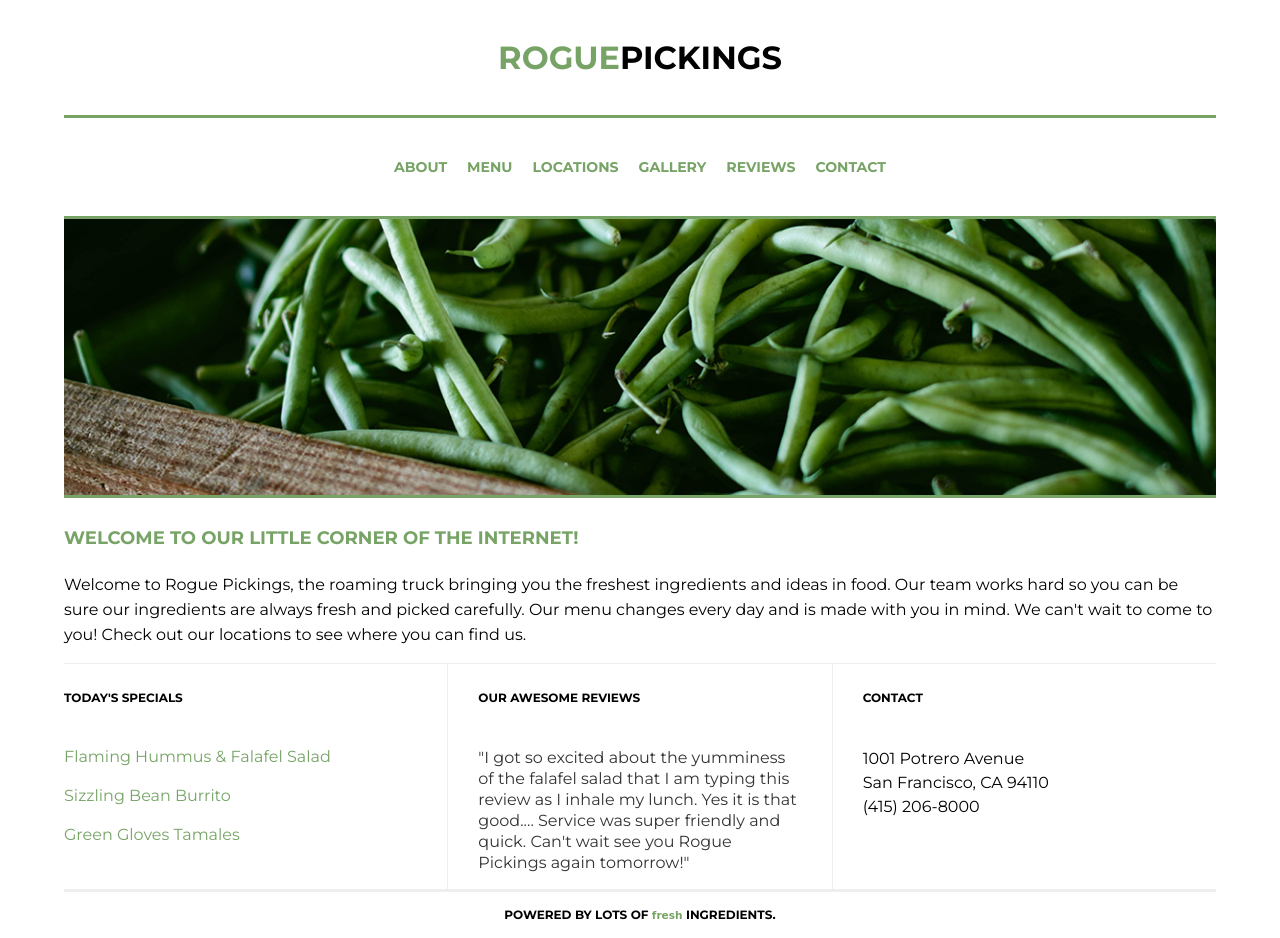
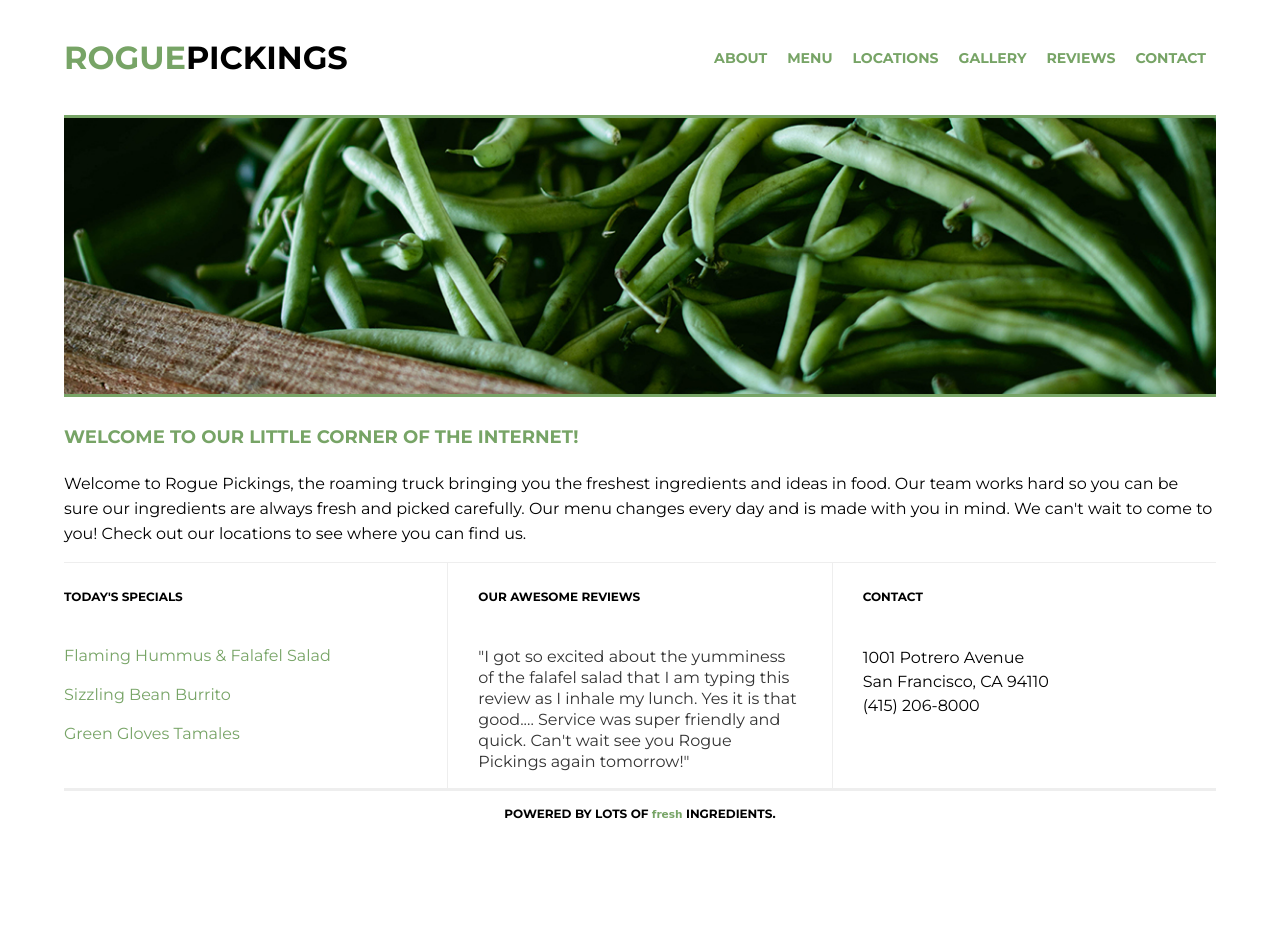
Before and after one commit to tidler12/coding-responsive-websites, a plain HTML site: page rogue_pickings/index.html in a window 1280 px wide. After the commit the page ends 837 px from the top, so only its background shows below. Drawn offline with Linux system fonts and the light colour scheme; a web font is replaced by a local one.

Commit message:
Fixed nav bar on tablet and desktop breakpoints

```diff
--- a/rogue_pickings/css/main.css
+++ b/rogue_pickings/css/main.css
@@ -184,6 +184,12 @@ footer span {
 /* TABLET MEDIA QUERY*/
 
 @media (min-width:768px) {
+
+	header nav ul {
+		display: flex;
+		align-items: row;
+	}
+
 	.bottom-section {
 	margin: 0 auto;
 	display: flex;
@@ -212,9 +218,24 @@ p {
 
 /* DESKTOP MEDIA QUERY*/
 @media (min-width: 1200px) {
-	header nav ul {
+
+	header {
 		display: flex;
-		justify-content: space-between;
+		flex-direction: row;
+	}
+
+
+
+	header h1 {
+		border-bottom: none;
+		display: flex;
+		justify-content: flex-start;
+	}
+
+	nav {
+		width: 100%;
+		display: flex;
+		justify-content: flex-end;
 	}
 
 }
```
